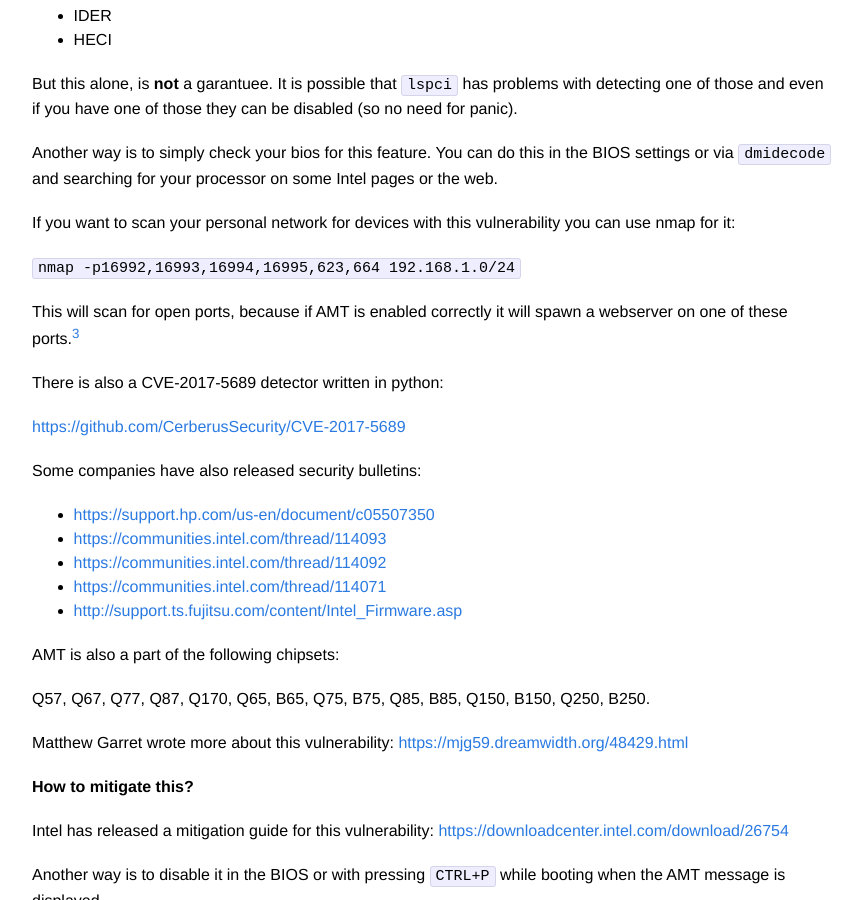
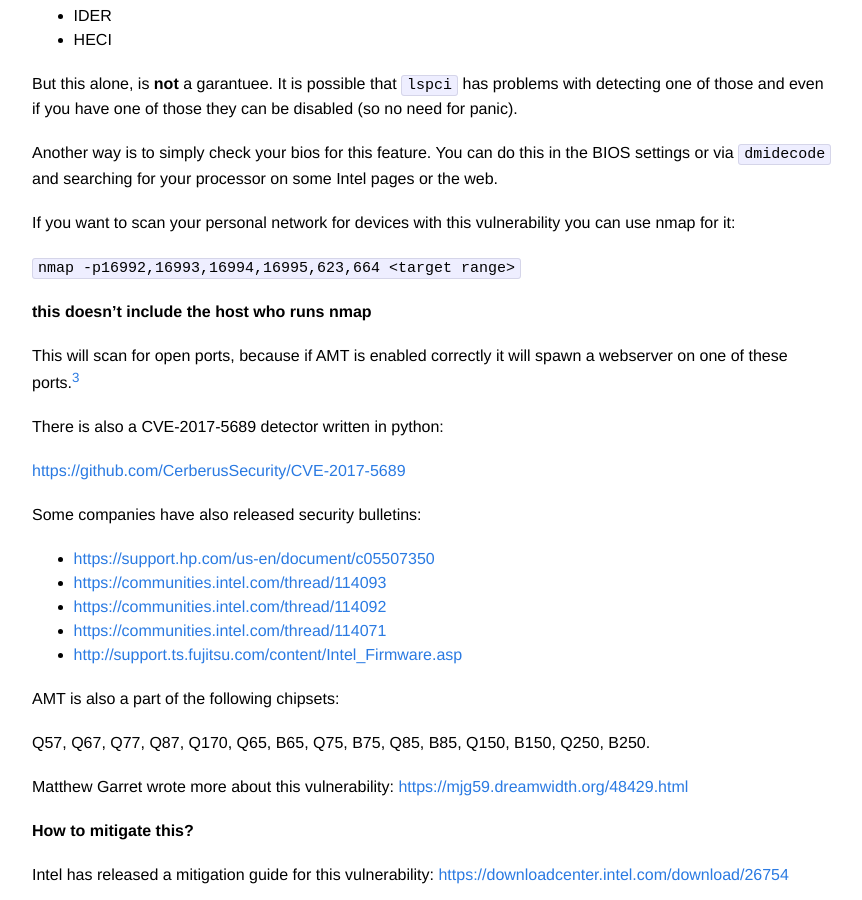
Before and after one commit to shibumi/en.nullday.de, a Jekyll site: the page built from _posts/2017-05-05-intel-amt-vulnerability.markdown, in a window 1280 px wide and 900 px high, scrolled down 798 px. Shown: the whole window, without its empty margins (208-1070 px from the left). Built offline with Jekyll 4.4.1, drawn with Linux system fonts in a browser that asks for light colours; nearby versions of some CDN libraries.

Commit message:
changed some stuff

```diff
--- a/_posts/2017-05-05-intel-amt-vulnerability.markdown
+++ b/_posts/2017-05-05-intel-amt-vulnerability.markdown
@@ -50,7 +50,9 @@ processor on some Intel pages or the web.
 If you want to scan your personal network for devices with this
 vulnerability you can use nmap for it:
 
-`nmap -p16992,16993,16994,16995,623,664 192.168.1.0/24`
+`nmap -p16992,16993,16994,16995,623,664 <target range>`
+
+**this doesn't include the host who runs nmap**
 
 This will scan for open ports, because if AMT is enabled correctly it
 will spawn a webserver on one of these ports.[^3]
```
